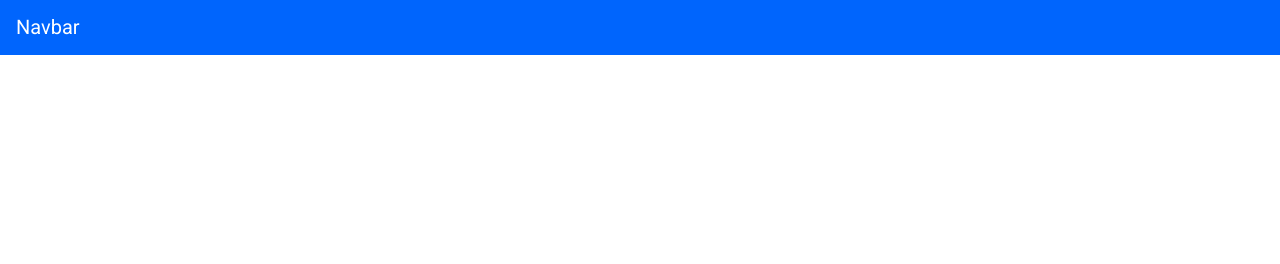
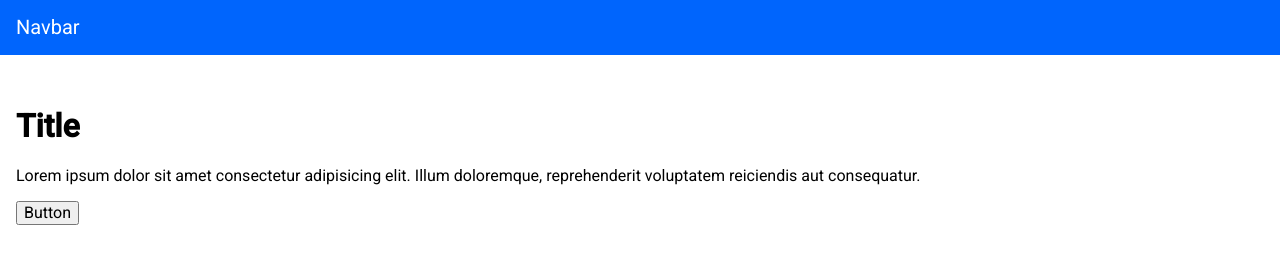
Before and after one commit to victoraranguren/test-css-landing, a plain HTML site: page index.html in a window 1280 px wide. Drawn offline with Linux system fonts and the light colour scheme.

Commit message:
Header completed

```diff
--- a/css/custom.css
+++ b/css/custom.css
@@ -17,3 +17,9 @@ body {
   text-decoration: none;
   color: #fff;
 }
+
+.header{
+  display: block;
+  padding: 1em;
+  padding-top: 2em;
+}
--- a/index.html
+++ b/index.html
@@ -21,6 +21,16 @@
     <a href="#" class="nav-badge">Navbar</a>
   </nav>
 
+  <!-- Header -->
+  <header class="header">
+    <h1 class="header-title">Title</h1>
+
+    <p class="header-text">Lorem ipsum dolor sit amet consectetur adipisicing elit. Illum doloremque, reprehenderit
+      voluptatem reiciendis aut consequatur.</p>
+
+    <button class="header-button">Button</button>
+  </header>
+
 </body>
 
 </html>
```
